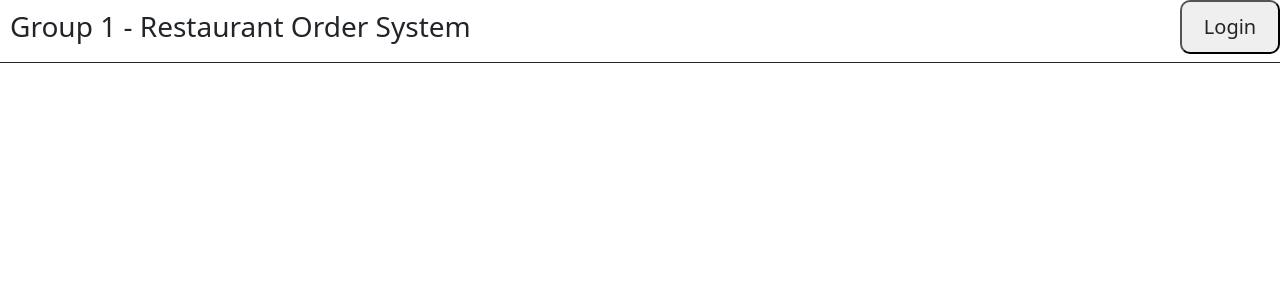
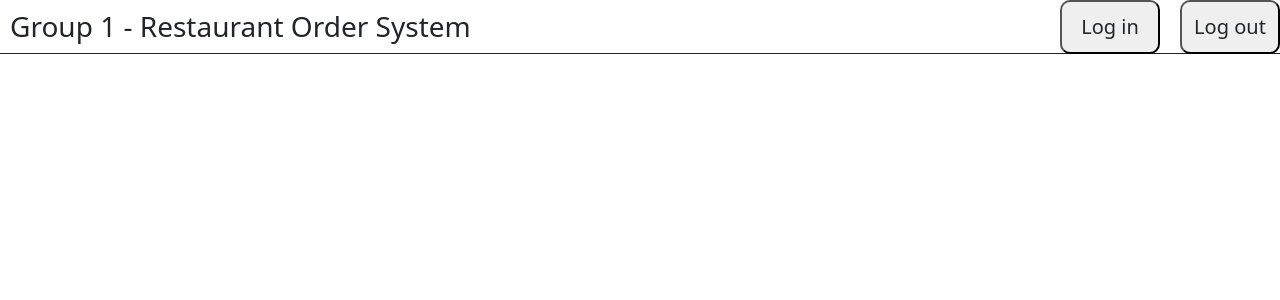
Before and after one commit to RylakRila/Restaurant-Order-System, a Vue app in the folder FrontEnd/: page / in a window 1280 px wide. Shown: the top 300 px of the page. Built offline with nearby package versions, Linux system fonts and the light colour scheme.

Commit message:
Able to log out

```diff
--- a/FrontEnd/src/components/AppHeader.vue
+++ b/FrontEnd/src/components/AppHeader.vue
@@ -2,15 +2,30 @@
     <header>
         <h3>Group 1 - Restaurant Order System</h3>
         <nav>
-            <router-link class="router-link" to="/Login" tag="button">Login</router-link>
+            <router-link class="router-link" to="/login" tag="button">Log in</router-link>
+            <router-link :to="{path: '/'}" class="router-link">
+                <button class="router-link" @click="logout">Log out</button>
+            </router-link>
         </nav>
     </header>
 </template>
+
+<script>
+export default {
+    methods: {
+        logout() {
+            localStorage.clear();
+            // console.log(localStorage)
+        }
+    }
+}
+</script>
 
 <style>
 header {
     display: flex;
     border-bottom: 1px solid;
+    height: 54px;
 }
 
 h3 {
@@ -27,6 +42,7 @@ nav {
     width: 100px;
     border-radius: 10px;
     font-size: 20px;
+    margin-left: 10px;
 }
 
 </style>
```
